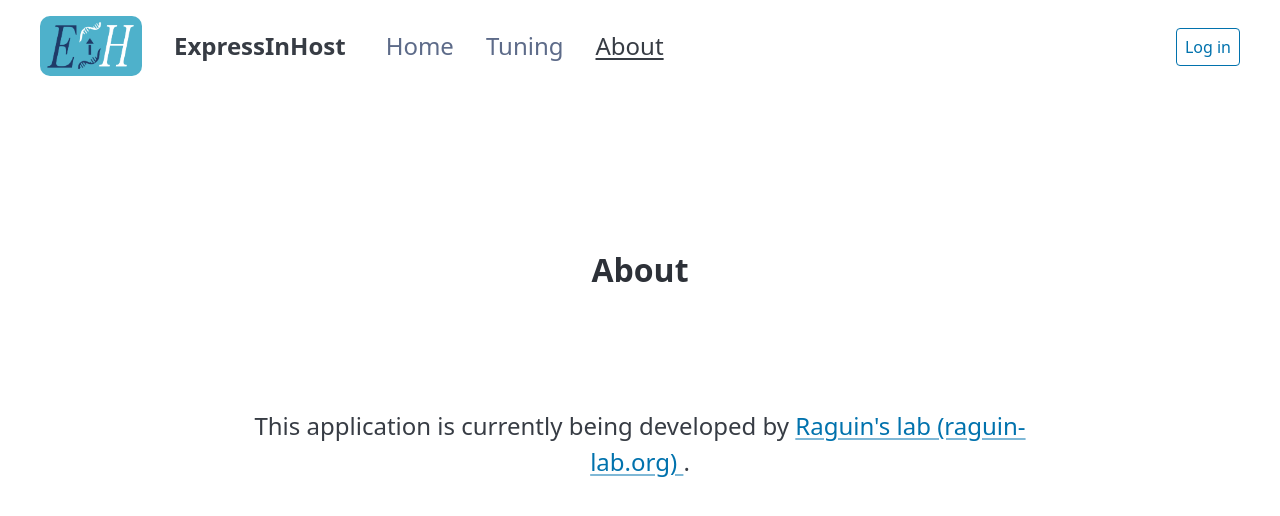
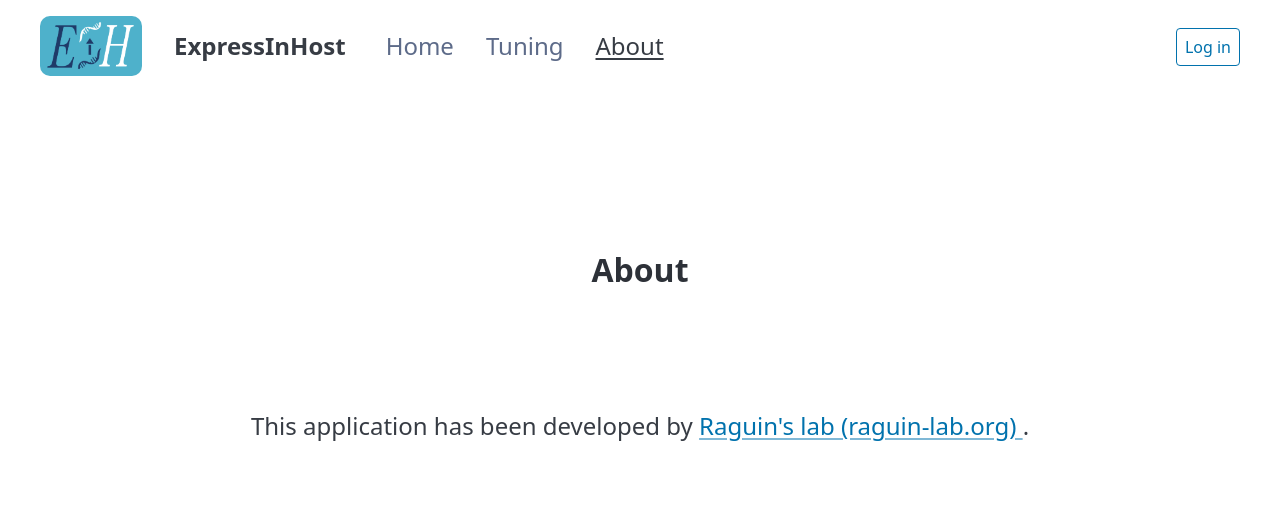
Before and after one commit to tbonnabaud/expressinhost_web, a Vue app in the folder frontend/: page /about in a window 1280 px wide. Shown: the top 516 px of the page. Built offline with nearby package versions, Linux system fonts and the light colour scheme; no server answers.

Commit message:
Update about text

```diff
--- a/frontend/src/views/AboutView.vue
+++ b/frontend/src/views/AboutView.vue
@@ -3,7 +3,7 @@
     <h1>About</h1>
 
     <p>
-      This application is currently being developed by
+      This application has been developed by
       <a href="http://raguin-lab.org" target="_blank">
         Raguin's lab (raguin-lab.org) </a
       >.
```
